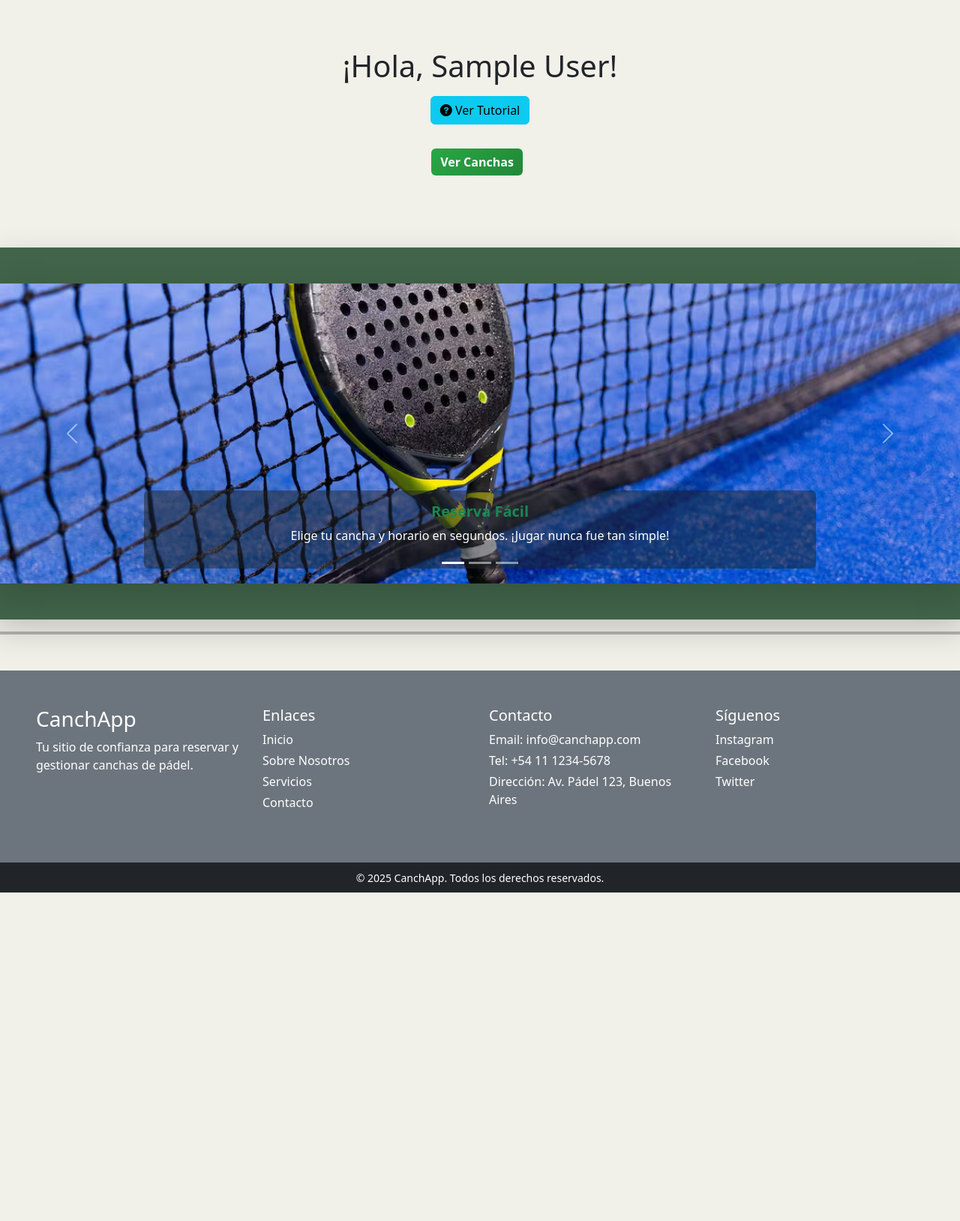
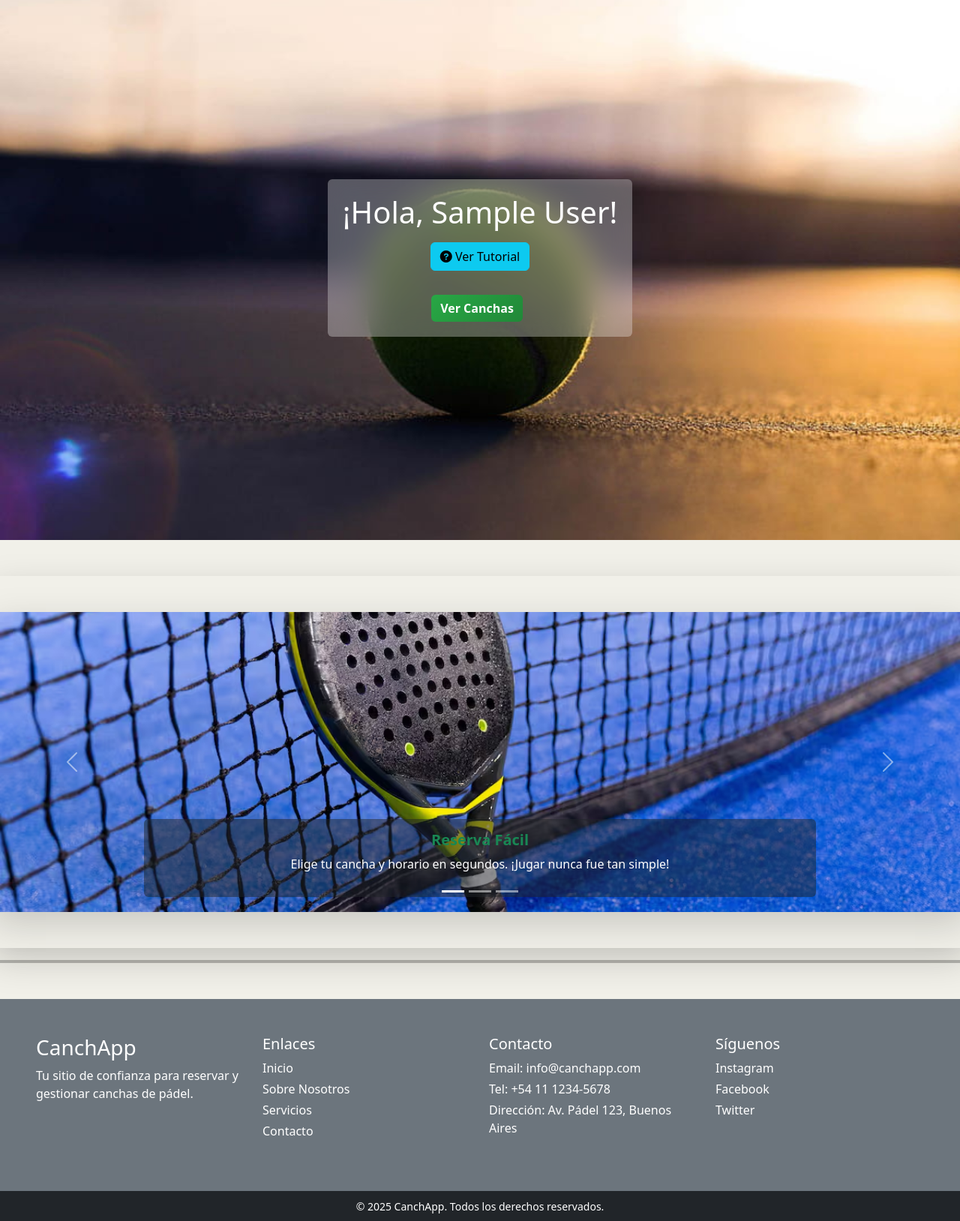
Before and after one commit to Kaz-zet/ProyectoFinal, a PHP site: page / in a window 1280 px wide. Shown: the part 80-1708 px from the top of the page at 75% size. Before the commit the page ends 1270 px from the top, so only its background shows below. Run offline with PHP 8.4, Linux system fonts and the light colour scheme; the visitor is signed in with stand-in values (Sample User, id 1); data comes from the database, SQL or seed files in the repository.

Commit message:
mayoria de cambios de estilos hechos

```diff
--- a/acerca-de.php
+++ b/acerca-de.php
@@ -35,12 +35,12 @@ if ($nombre) {
     <link rel="stylesheet" href="style.css">
     <style>
         section {
-            background-image: url('image/Tavola_da_disegno_1_2.jpg');
+            background-image: url('image/padel-2.jpg');
             background-size: cover;
             background-position: center;
             background-repeat: no-repeat;
             width: 100%;
-            min-height: 50vh;
+            min-height: 90vh;
             max-height: auto;
         }
 
--- a/admin.php
+++ b/admin.php
@@ -94,15 +94,10 @@ try {
     .neumorphic-card {
         background: var(--bg-color);
         border-radius: 20px;
-        box-shadow: 8px 8px 16px var(--shadow-dark), -8px -8px 16px var(--shadow-light);
         padding: 2.5rem;
         max-width: 1200px;
         width: 100%;
         transition: all 0.3s ease-in-out;
-    }
-
-    .neumorphic-card:hover {
-        box-shadow: 12px 12px 20px var(--shadow-dark), -12px -12px 20px var(--shadow-light);
     }
 
     .neumorphic-btn-approve {
--- a/conexiones/conDB.php
+++ b/conexiones/conDB.php
@@ -3,7 +3,7 @@
 date_default_timezone_set('America/Argentina/Buenos_Aires');
 
 $host = 'localhost';
-$db   = 'canchappbd';
+$db   = 'placebd';
 $user = 'root';
 $pass = '';
 $charset = 'utf8mb4';
--- a/index.php
+++ b/index.php
@@ -150,7 +150,8 @@ if ($calendario)
       left: 0;
       width: 100vw;
       height: 100vh;
-        background: rgba(0, 0, 0, 0.7); /*Esto cambia el fondo que se ilumina*/
+      background: rgba(0, 0, 0, 0.7);
+      /*Esto cambia el fondo que se ilumina*/
       display: none;
       z-index: 9998;
     }
@@ -158,7 +159,8 @@ if ($calendario)
     .tutorial-highlight {
       position: relative;
       z-index: 9999 !important;
-        box-shadow: 0 0 0 4px rgba(255, 255, 0, 0.8), 0 0 20px rgba(255, 255, 0, 0.5);/*Esto cambia el recuadro que se ilumina*/
+      box-shadow: 0 0 0 4px rgba(255, 255, 0, 0.8), 0 0 20px rgba(255, 255, 0, 0.5);
+      /*Esto cambia el recuadro que se ilumina*/
       border-radius: 6px;
       transition: all 0.3s ease;
     }
@@ -172,19 +174,22 @@ if ($calendario)
       font-size: 14px;
       max-width: 280px;
       z-index: 10000;
-        box-shadow: 0 4px 12px rgba(0, 0, 0, 0.3); /*Esto cambia la letra de color*/
+      box-shadow: 0 4px 12px rgba(0, 0, 0, 0.3);
+      /*Esto cambia la letra de color*/
       text-align: center;
     }
 
     .tutorial-tooltip p {
-        margin: 0 0 10px 0; /*Para la letra tamb*/
+      margin: 0 0 10px 0;
+      /*Para la letra tamb*/
       line-height: 1.4;
     }
 
     .tutorial-btn-container {
       display: flex;
       gap: 10px;
-        justify-content: center; /*Contenedor del tutorial!*/
+      justify-content: center;
+      /*Contenedor del tutorial!*/
       margin-top: 10px;
     }
 
@@ -206,7 +211,8 @@ if ($calendario)
 
     .tutorial-progress {
       font-size: 11px;
-        color: #666; /*Esto es lo que dice 1/7 y asi*/
+      color: #666;
+      /*Esto es lo que dice 1/7 y asi*/
       margin-top: 8px;
     }
 
@@ -239,6 +245,37 @@ if ($calendario)
     .star-empty {
       color: #ddd;
     }
+
+    section {
+      height: 90vh;
+      /* Ocupa toda la altura de la pantalla */
+      background-image: url('image/inicio-2.jpg');
+      /* Reemplazá con tu imagen */
+      background-size: cover;
+      /* Asegura que la imagen cubra todo el área */
+      background-position: center;
+      /* Centra la imagen */
+      background-repeat: no-repeat;
+      display: flex;
+      align-items: center;
+      justify-content: center;
+      text-align: center;
+      color: white;
+      padding: 0 20px;
+
+    }
+
+    #carousel-section {
+      padding-left: 0;
+      padding-right: 0;
+    }
+    .blur-container {
+        backdrop-filter: blur(20px);
+        background-color: rgba(255, 255, 255, 0.3);
+        /* semitransparente */
+        padding: 20px;
+        border-radius: 10px;
+    }
   </style>
 
 </head>
@@ -246,6 +283,8 @@ if ($calendario)
 <body>
 
   <div class="container-fluid p-0 m-0" style="background-color: #F1F0E9; min-height: 100vh;">
+
+
     <!-- Navbar -->
     <div class="row" id="navbar">
       <div class="col-12">
@@ -284,7 +323,8 @@ if ($calendario)
           <!--FOTO DE PERFIL------------------------------------------------------------------------------------->
           <?php if ($nombre): ?>
           <div class="dropdown">
-                <button class="btn p-0 border-0" type="button" data-bs-toggle="dropdown" aria-expanded="false" id="btnPerfil">
+            <button class="btn p-0 border-0" type="button" data-bs-toggle="dropdown" aria-expanded="false"
+              id="btnPerfil">
               <?php if (!empty($foto)): ?>
               <img src="uploads/usuarios/<?= htmlspecialchars($foto) ?>"
                 alt="Foto de perfil de <?= htmlspecialchars($nombre) ?>"
@@ -308,7 +348,8 @@ if ($calendario)
                 </li>
                 <!--VER PERFIL DE PADEL DEL USUARIO-->
                 <?php if ($rol === 'usuario'): ?>
-                    <li><a class="dropdown-item" href="perfil_padel.php?from=<?php echo urlencode($_SERVER['REQUEST_URI']); ?>">
+                  <li><a class="dropdown-item"
+                      href="perfil_padel.php?from=<?php echo urlencode($_SERVER['REQUEST_URI']); ?>">
                       <i class="fas fa-user me-2"></i>Editar Perfil
                     </a></li>
                   <li>
@@ -336,24 +377,25 @@ if ($calendario)
       </div>
     </div>
     <!-- Fin Navbar -->
-
+    <section class="text-center text-white d-flex flex-column">
       <!-- Overlay del tutorial -->
       <div id="tutorialOverlay" class="tutorial-overlay"></div>
 
       <!--INICIO-->
-      <div class="row py-5 mb-5 mt-3" >
-        <div class="col-12 d-flex flex-column justify-content-center align-items-center text-center">
-          <h1 class="text-center-left text-dark">
+      <div class="row py-5 mb-5 mt-3">
+        <div
+          class="col-12 d-flex flex-column justify-content-center align-items-center text-center rounded blur-container">
+          <h1 class="text-center-left text-white">
             ¡Hola, <?= htmlspecialchars($nombre ?? 'a CanchApp') ?>!
           </h1>
           <?php if ($rol === 'usuario'): ?>
-          <p class="text-center-left text-dark">Tu sitio de confianza para reservar canchas.</p>
+            <p class="text-center-left text-white">Tu sitio de confianza para reservar canchas.</p>
           <?php endif; ?>
           <?php if ($rol === 'duenio'): ?>
-          <p class="text-center-left text-dark">Tu sitio de confianza para gestionar canchas.</p>
+            <p class="text-center-left text-white">Tu sitio de confianza para gestionar canchas.</p>
           <?php endif; ?>
           <?php if ($rol === null): ?>
-          <p class="text-center-left text-dark">Tu sitio de confianza para reservar o gestionar canchas.</p>
+            <p class="text-center-left text-white">Tu sitio de confianza para reservar o gestionar canchas.</p>
           <?php endif; ?>
 
           <!--Botón para iniciar tutorial-->
@@ -378,8 +420,31 @@ if ($calendario)
         </div>
       </div>
 
+    </section>
+
+
+<!--
+    <div class="row mt-5 d-flex justify-content-center align-items-center ">
+      <div class="col-6">
+        <div class="card shadow-sm" style="width: 18rem;">
+          <img src="https://via.placeholder.com/288x160?text=CanchApp" class="card-img-top" alt="CanchApp cancha">
+          <div class="card-body text-center">
+            <h5 class="card-title">Reservá tu cancha</h5>
+            <p class="card-text">Con CanchApp, encontrá y reservá tu cancha favorita en segundos. ¡Jugá sin
+              complicaciones!</p>
+            <a href="#reservar" class="btn btn-primary">Reservar ahora</a>
+          </div>
+        </div>
+      </div>
+    </div> -->
+
+
+
+
+
     <!-- Carrusel -->
-      <div class="row py-5 mt-5 rounded shadow-lg" style="background-color: #41644A;">
+    <div id="carousel-section">
+      <div class="row py-5 mt-5 rounded shadow-lg" style="background-color: #F1F0E9;">
         <div class="col-12 d-flex justify-content-center align-items-center mx-auto shadow-lg" style="height:400px;">
           <div id="carouselExampleCaptions" class="carousel slide w-100 h-100">
             <div class="carousel-indicators">
@@ -392,8 +457,7 @@ if ($calendario)
             </div>
             <div class="carousel-inner h-100">
               <div class="carousel-item active h-100">
-                <img src="image/raqueta.avif" class="d-block w-100 h-100"
-                  alt="Padel racket resting on a court"
+                <img src="image/raqueta.avif" class="d-block w-100 h-100" alt="Padel racket resting on a court"
                   style="object-fit:cover;">
                 <div class="carousel-caption d-none d-md-block bg-dark bg-opacity-50 rounded p-3">
                   <h5 class="fw-bold text-success">Reserva Fácil</h5>
@@ -430,6 +494,8 @@ if ($calendario)
           </div>
         </div>
       </div>
+    </div>
+
 
     <!-- Panel de control para dueños -->
     <?php if ($rol === 'duenio'): ?>
@@ -477,14 +543,16 @@ if ($calendario)
                 <!-- Botón de favoritos -->
                 <form method="post" class="position-absolute top-0 end-0 m-3">
                   <input type="hidden" name="id_cancha" value="<?= $cancha['id_cancha'] ?>">
-                      <button type="submit" name="accion" value="toggle_favorito" class="btn btn-favorito rounded-circle p-2 border-0 shadow-sm" style="width: 40px; height: 40px;">
+                  <button type="submit" name="accion" value="toggle_favorito"
+                    class="btn btn-favorito rounded-circle p-2 border-0 shadow-sm" style="width: 40px; height: 40px;">
                     <span class="fs-5"><?= in_array($cancha['id_cancha'], $favoritosIds) ? '⭐' : '☆' ?></span>
                   </button>
                 </form>
 
                 <!-- Imagen -->
                 <?php if ($cancha['foto']): ?>
-                      <img src="uploads/<?= htmlspecialchars($cancha['foto']) ?>" class="img-fluid" style="height: 300px; width: 100%; object-fit: cover;">
+                  <img src="uploads/<?= htmlspecialchars($cancha['foto']) ?>" class="img-fluid"
+                    style="height: 300px; width: 100%; object-fit: cover;">
                 <?php endif; ?>
 
                 <!-- Precio -->
@@ -505,7 +573,8 @@ if ($calendario)
                 <div class="row align-items-center mt-auto">
                   <div class="col-auto">
 
-                          <a href="reservacion.php?id=<?= $cancha['id_cancha'] ?>" class="btn btn-reservar text-white border-0 rounded-pill px-4 py-2 fw-semibold shadow-sm text-decoration-none">
+                    <a href="reservacion.php?id=<?= $cancha['id_cancha'] ?>"
+                      class="btn btn-reservar text-white border-0 rounded-pill px-4 py-2 fw-semibold shadow-sm text-decoration-none">
                       Reservar
                     </a>
                   </div>
@@ -590,7 +659,7 @@ if ($calendario)
 
   <!--PARA AGREGAR BOTONES-->
   <script>
-      document.addEventListener('DOMContentLoaded', function() { //Una vez que carga la página carga esto:
+    document.addEventListener('DOMContentLoaded', function () { //Una vez que carga la página carga esto:
       const pasos = [
         {
           elemento: '#btnInicio',
@@ -714,21 +783,22 @@ if ($calendario)
       }
 
       //Funciones globales para los botones
-        window.tutorialSiguiente = function() {
+      window.tutorialSiguiente = function () {
         pasoActual++;
         mostrarPaso(pasoActual);
       };
       //Inicia tutorial con el botón
-        document.getElementById('btnIniciarTutorial').addEventListener('click', function() {
+      document.getElementById('btnIniciarTutorial').addEventListener('click', function () {
         pasoActual = 0;
         mostrarPaso(pasoActual);
       });
 
       //Cierra el tutorial al hacer click en el overlay (Afuera)
-        overlay.addEventListener('click', function() {
+      overlay.addEventListener('click', function () {
         finalizarTutorial();
       });
     });
   </script>
 </body>
+
 </html>
--- a/inicioses.php
+++ b/inicioses.php
@@ -257,7 +257,7 @@ if ($_SERVER['REQUEST_METHOD'] === 'POST') {
     <!--fin formulario-->
 
     <!-- Footer -->
-    <footer>
+    <footer class="mt-5" >
       <div class="row p-5 bg-secondary text-white">
         <div class="col-xs-12 col-md-6 col-lg-3 mb-3">
           <h3 class="mb-2">CanchApp</h3>
--- a/perfil_padel.php
+++ b/perfil_padel.php
@@ -234,6 +234,8 @@ try {
             --padel-secondary: #4a7c59;
             --padel-accent: #8bc34a;
             --padel-light: #f8f9fa;
+            --padel-light2: #D9D4D2;
+            --padel-orange: #ff6b35;
         }
 
         body {
@@ -242,7 +244,7 @@ try {
         }
 
         .color-header-bg{
-            background: linear-gradient(135deg, var(--padel-primary) 0%, var(--padel-secondary) 100%);
+            background: linear-gradient(135deg, var(--padel-primary) 0%, var(--padel-orange) 100%);
         }
 
         .profile-header {
--- a/reserva.php
+++ b/reserva.php
@@ -241,15 +241,12 @@ if ($id_cancha && $fecha && $hora_inicio) {
         .neumorphic-card {
           background: var(--bg-color);
           border-radius: 20px;
-          box-shadow: 8px 8px 16px var(--shadow-dark), -8px -8px 16px var(--shadow-light);
           padding: 3rem;
           max-width: 500px;
           width: 100%;
           transition: all .8s ease-in-out;
         }
-        .neumorphic-card:hover {
-          box-shadow: 8px 8px 16px var(--shadow-light), -8px -8px 16px var(--shadow-dark);
-        }
+
         .neumorphic-input {
           height: 50px;
           background-color: var(--bg-color);
--- a/style.css
+++ b/style.css
@@ -1,3 +1,8 @@
+.container-fluid {
+    overflow-x: hidden;
+}
+
+
  /* Estilos base existentes*/
 
  .navbar {
```
Also changed, not shown: registro.php (+2 -5 lines), reservacion.php (+11 -11 lines), image/fondo-inicio.webp (added), image/inicio-2.jpg (added), uploads/cancha_1761778201_2634.jpg (added), uploads/cancha_73_1761245619.jpg (deleted), uploads/cancha_73_1761833868.jpg (added), uploads/cancha_79_1761236348.png (deleted), uploads/cancha_79_1761833846.jpg (added), uploads/cancha_83_1761834273.jpeg (added), 1 other file. Lines whose indentation alone changed are shown as unchanged.
